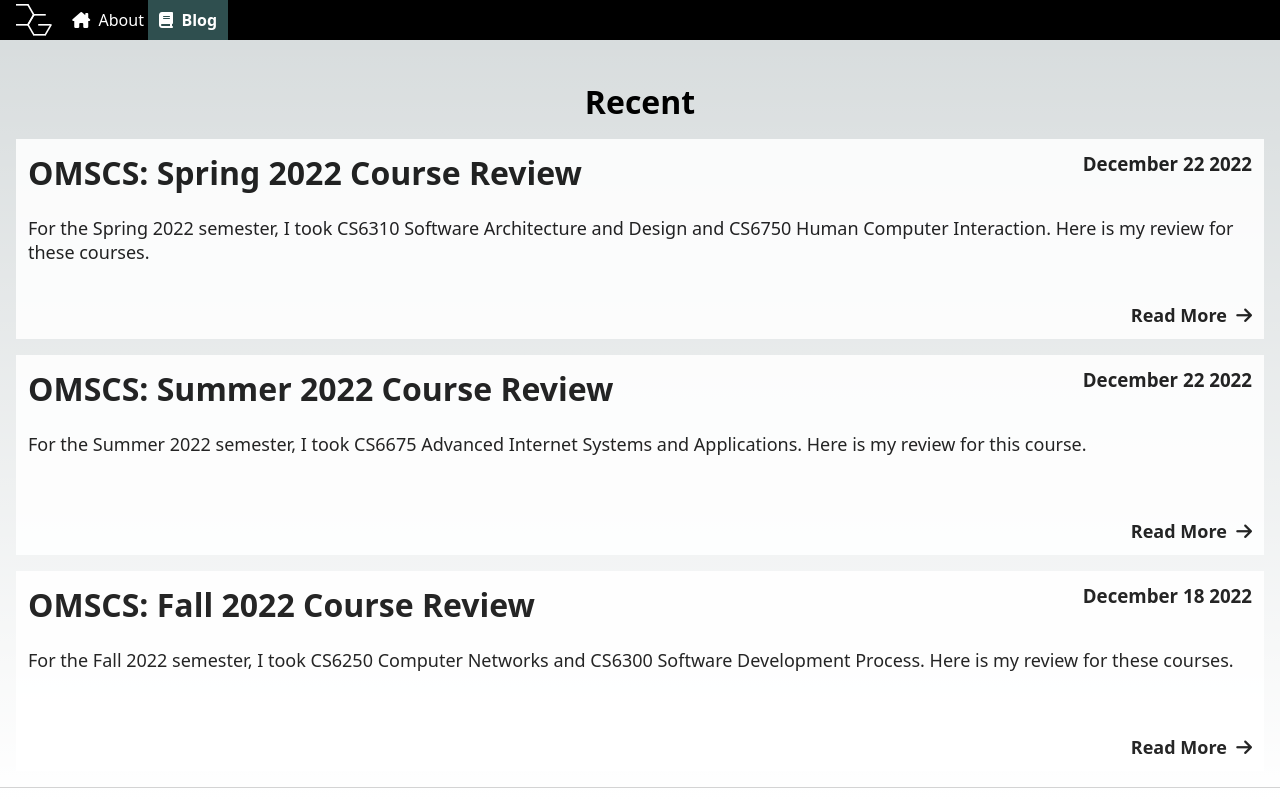
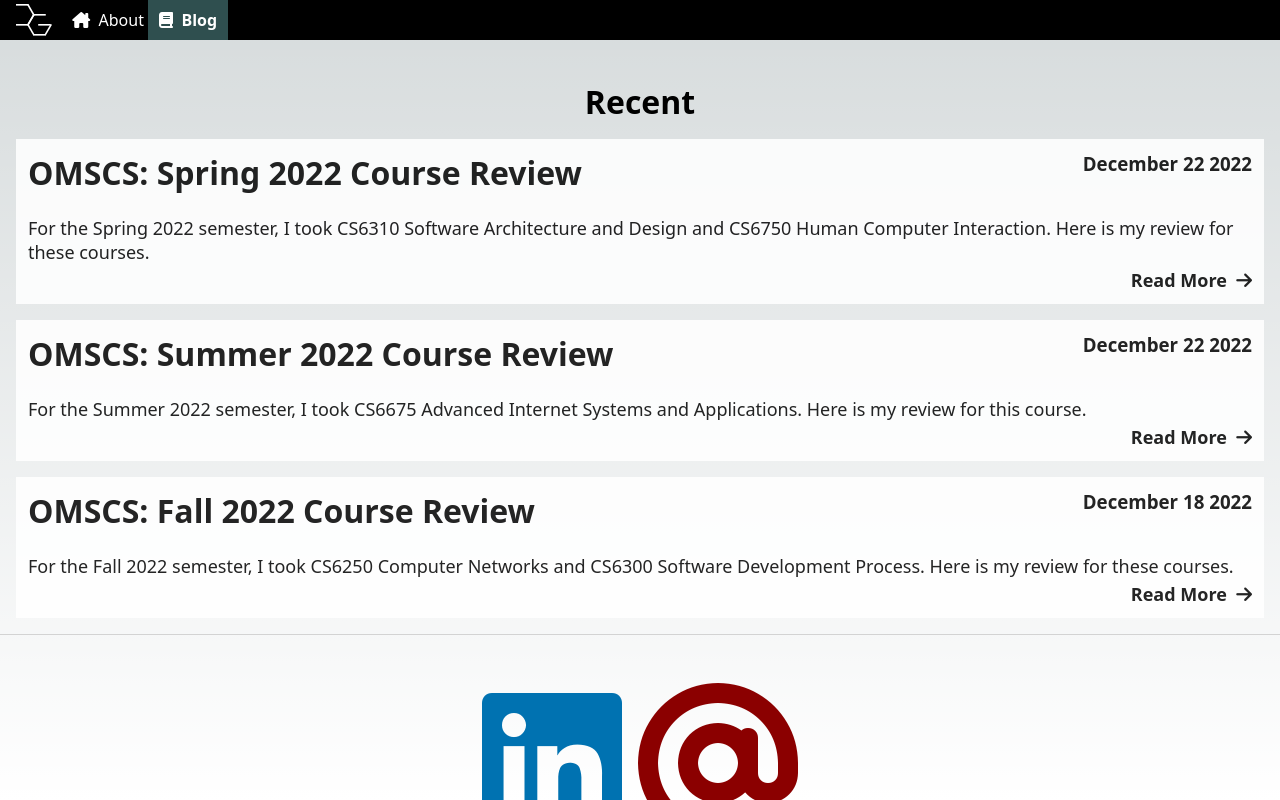
Before and after one commit to charlesgohck/portfolioblogv2, a Next.js app: page /blog in a window 1280 px wide. Built offline with nearby package versions, Linux system fonts and the light colour scheme.

Commit message:
[UI][BLOG] Try new tiles for blog elements

```diff
--- a/components/PostLinkElement.tsx
+++ b/components/PostLinkElement.tsx
@@ -13,7 +13,7 @@ export default function PostLinkElement(props: PostLinkElementProps) {
         <Link href={`/blog/${props.slug}`} style={{ height: "100%" }}>
             <div style={{ display: "flex", justifyContent: "flex-start", height: "100%" }}>
                 {/* <img src={props.imagePath} alt={`${props.title} Post Image`} style={{ paddingRight: "2vh", width: "25%" }} /> */}
-                <div style={{ padding: "1.5vh", display: "flex", flexDirection: "column", justifyContent: "space-between", overflow: 'scroll', width: "100%" }}>
+                <div style={{ padding: "1.5vh", display: "flex", flexDirection: "column", justifyContent: "space-between", width: "100%" }}>
                     <div>
                         <div style={{ display: "flex", justifyContent: 'space-between' }}>
                             <h1>{props.title}</h1>
--- a/styles/kangui.css
+++ b/styles/kangui.css
@@ -78,7 +78,6 @@
     background-color: white;
     color: black;
     opacity: 85%;
-    height: 25vh;
 }
 
 .blogpostlinkelementcontainer:hover {
@@ -89,7 +88,6 @@
     color: black;
     box-shadow: 0.5vh 0.75vh 0.5vh rgb(0 0 0 / 20%), 0.5vh 0.75vh 0.5vh rgb(0 0 0 / 20%);
     transition-duration: 0.5s;
-    height: 25vh
 }
 
 .linkelement:hover {
```
